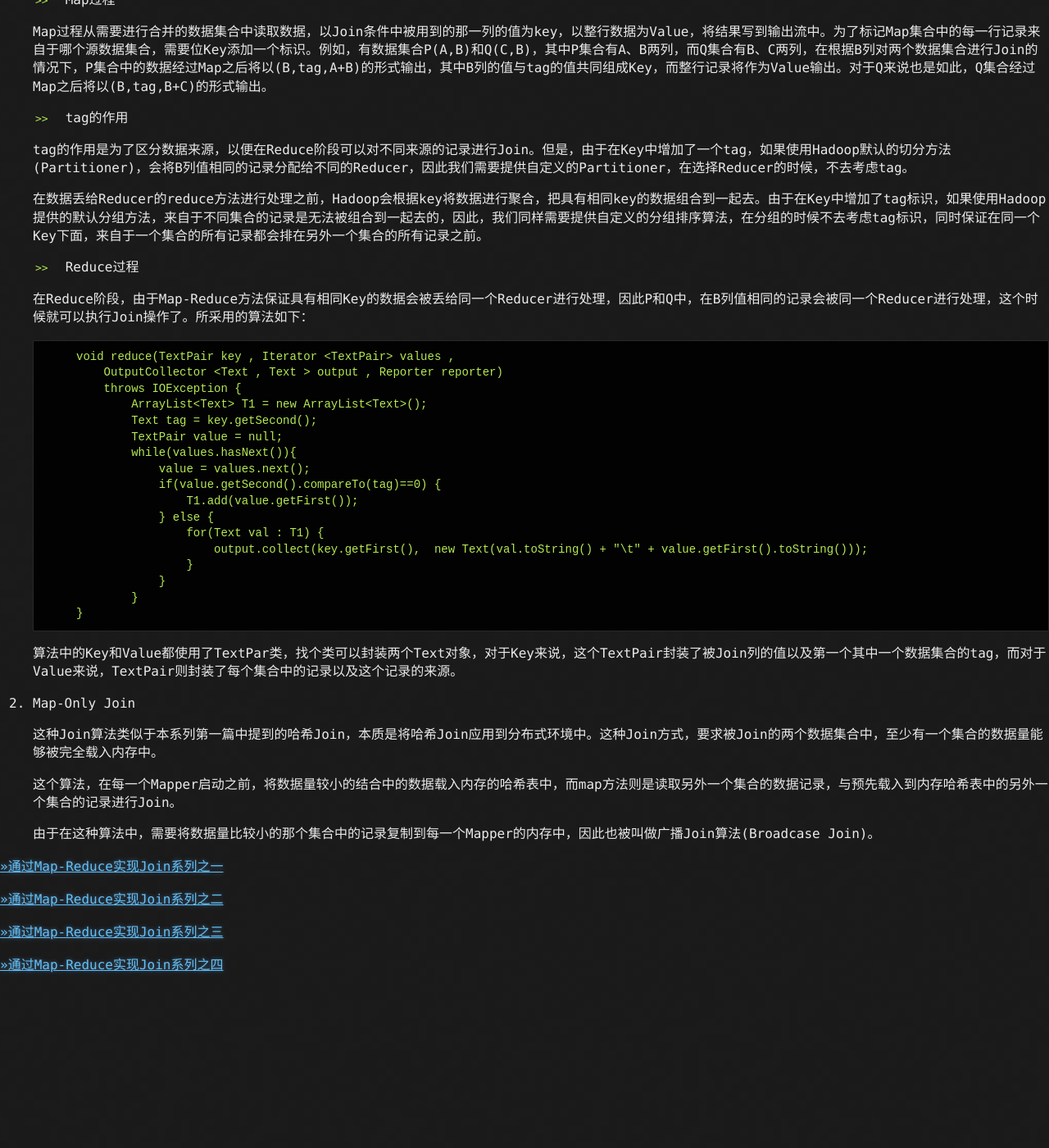
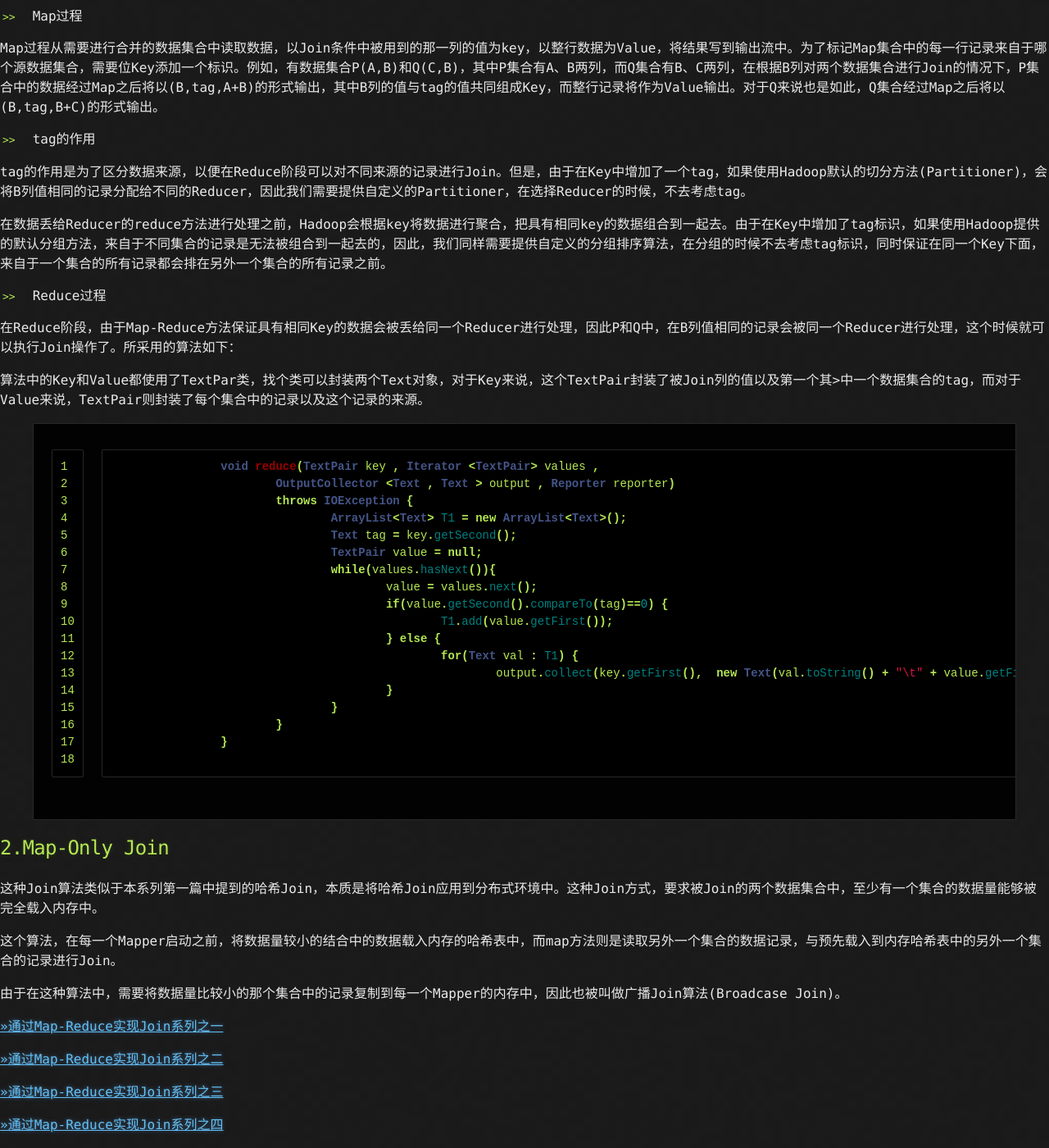
Before and after one commit to tianxiao-ma/tianxiao-ma.github.com, a Jekyll site: the page built from _posts/2013-01-19-mapred-join-2.md, in a window 1280 px wide and 1400 px high, scrolled down 786 px. Shown: the whole window at 82% size. Built offline with Jekyll 4.4.1, drawn with Linux system fonts in a browser that asks for light colours; Markdown is read by kramdown in place of the engine named in the settings; before the commit the page ends 1991 px from its top, so only the background shows below that; some of the changed text lies outside the part shown.

Commit message:
add code highlight

```diff
--- a/_config.yml
+++ b/_config.yml
@@ -2,3 +2,4 @@ permalink: /:year/:month/:title/
 markdown: rdiscount
 paginate: 5
 url: tianxiao.in
+pygments: true
--- a/_layouts/default.html
+++ b/_layouts/default.html
@@ -16,6 +19,7 @@
 <body>
   <h2 align="right"><a href="/">Home</h2>
   <div class="content" id="content" role="main">
+<div>
     {{ content }}
   </div><!-- .content -->
 </body>
--- a/_layouts/post.html
+++ b/_layouts/post.html
@@ -1,10 +1,13 @@
 ---
 layout: default
+pygments: true
 ---
-<div class="full">
+<!--<div class="full">-->
+<div>
   <h1 class="entry-title"><a href="{{ page.url }}" title="{{ page.title }}" rel="bookmark">{{ page.title }}</a></h1>
   <h2 class="byline date full-date publish-info" title="{{ page.date }}">{{ page.date | date_to_string }}</h2>
-  <div class="entry-content full-content">
+<!--  <div class="entry-content full-content">-->
+<div>
     {{ content }}
   </div>
 </div>
--- a/_posts/2013-01-19-mapred-join-2.md
+++ b/_posts/2013-01-19-mapred-join-2.md
@@ -8,51 +8,54 @@ published: true
 
 [在本系列的第一篇中](/2013/01/mapred-1/)，介绍了几种在数据库应用中常见的Join算法，本文将会介绍两种使用Map-Reduce实现对两个数据集合进行Join的算法，其中的一种会用到第一篇中提到的哈希Join算法。这里将这两种方法分别命名为Map-Reduce Join和Map-Only Join。
 
-1. Map-Reduce Join
+1.Map-Reduce Join
+--------------
 
-	这种Join方法，需要在hadoop上执行一个完整的Map-Reduce过程。下面的图说明了这个过程
+这种Join方法，需要在hadoop上执行一个完整的Map-Reduce过程。下面的图说明了这个过程
 
-	![mapred-img-3](/images/2013-01/hadoop-mapreduce/mapred-img-3.jpg)
+![mapred-img-3](/images/2013-01/hadoop-mapreduce/mapred-img-3.jpg)
+* Map过程
 
-	* Map过程
+Map过程从需要进行合并的数据集合中读取数据，以Join条件中被用到的那一列的值为key，以整行数据为Value，将结果写到输出流中。为了标记Map集合中的每一行记录来自于哪个源数据集合，需要位Key添加一个标识。例如，有数据集合P(A,B)和Q(C,B)，其中P集合有A、B两列，而Q集合有B、C两列，在根据B列对两个数据集合进行Join的情况下，P集合中的数据经过Map之后将以(B,tag,A+B)的形式输出，其中B列的值与tag的值共同组成Key，而整行记录将作为Value输出。对于Q来说也是如此，Q集合经过Map之后将以(B,tag,B+C)的形式输出。
+* tag的作用
 
-	Map过程从需要进行合并的数据集合中读取数据，以Join条件中被用到的那一列的值为key，以整行数据为Value，将结果写到输出流中。为了标记Map集合中的每一行记录来自于哪个源数据集合，需要位Key添加一个标识。例如，有数据集合P(A,B)和Q(C,B)，其中P集合有A、B两列，而Q集合有B、C两列，在根据B列对两个数据集合进行Join的情况下，P集合中的数据经过Map之后将以(B,tag,A+B)的形式输出，其中B列的值与tag的值共同组成Key，而整行记录将作为Value输出。对于Q来说也是如此，Q集合经过Map之后将以(B,tag,B+C)的形式输出。
-	* tag的作用
+tag的作用是为了区分数据来源，以便在Reduce阶段可以对不同来源的记录进行Join。但是，由于在Key中增加了一个tag，如果使用Hadoop默认的切分方法(Partitioner)，会将B列值相同的记录分配给不同的Reducer，因此我们需要提供自定义的Partitioner，在选择Reducer的时候，不去考虑tag。
 
-	tag的作用是为了区分数据来源，以便在Reduce阶段可以对不同来源的记录进行Join。但是，由于在Key中增加了一个tag，如果使用Hadoop默认的切分方法(Partitioner)，会将B列值相同的记录分配给不同的Reducer，因此我们需要提供自定义的Partitioner，在选择Reducer的时候，不去考虑tag。
+在数据丢给Reducer的reduce方法进行处理之前，Hadoop会根据key将数据进行聚合，把具有相同key的数据组合到一起去。由于在Key中增加了tag标识，如果使用Hadoop提供的默认分组方法，来自于不同集合的记录是无法被组合到一起去的，因此，我们同样需要提供自定义的分组排序算法，在分组的时候不去考虑tag标识，同时保证在同一个Key下面，来自于一个集合的所有记录都会排在另外一个集合的所有记录之前。
+* Reduce过程
 
-	在数据丢给Reducer的reduce方法进行处理之前，Hadoop会根据key将数据进行聚合，把具有相同key的数据组合到一起去。由于在Key中增加了tag标识，如果使用Hadoop提供的默认分组方法，来自于不同集合的记录是无法被组合到一起去的，因此，我们同样需要提供自定义的分组排序算法，在分组的时候不去考虑tag标识，同时保证在同一个Key下面，来自于一个集合的所有记录都会排在另外一个集合的所有记录之前。
-	* Reduce过程
+在Reduce阶段，由于Map-Reduce方法保证具有相同Key的数据会被丢给同一个Reducer进行处理，因此P和Q中，在B列值相同的记录会被同一个Reducer进行处理，这个时候就可以执行Join操作了。所采用的算法如下：
 
-	在Reduce阶段，由于Map-Reduce方法保证具有相同Key的数据会被丢给同一个Reducer进行处理，因此P和Q中，在B列值相同的记录会被同一个Reducer进行处理，这个时候就可以执行Join操作了。所采用的算法如下：
+算法中的Key和Value都使用了TextPar类，找个类可以封装两个Text对象，对于Key来说，这个TextPair封装了被Join列的值以及第一个其>中一个数据集合的tag，而对于Value来说，TextPair则封装了每个集合中的记录以及这个记录的来源。
 
-			void reduce(TextPair key , Iterator <TextPair> values ,
-				OutputCollector <Text , Text > output , Reporter reporter)
-				throws IOException {
-					ArrayList<Text> T1 = new ArrayList<Text>();
-					Text tag = key.getSecond();
-					TextPair value = null;
-					while(values.hasNext()){
-						value = values.next();
-						if(value.getSecond().compareTo(tag)==0) {
-							T1.add(value.getFirst());
-						} else {
-							for(Text val : T1) {
-								output.collect(key.getFirst(),  new Text(val.toString() + "\t" + value.getFirst().toString()));
-							}
-						}
+		{% highlight java linenos %}
+		void reduce(TextPair key , Iterator <TextPair> values ,
+			OutputCollector <Text , Text > output , Reporter reporter)
+			throws IOException {
+				ArrayList<Text> T1 = new ArrayList<Text>();
+				Text tag = key.getSecond();
+				TextPair value = null;
+				while(values.hasNext()){
+					value = values.next();
+					if(value.getSecond().compareTo(tag)==0) {
+						T1.add(value.getFirst());
+					} else {
+						for(Text val : T1) {
+							output.collect(key.getFirst(),  new Text(val.toString() + "\t" + value.getFirst().toString()));
 					}
+				}
 			}
+		}
+		{% endhighlight %}
 
-	算法中的Key和Value都使用了TextPar类，找个类可以封装两个Text对象，对于Key来说，这个TextPair封装了被Join列的值以及第一个其中一个数据集合的tag，而对于Value来说，TextPair则封装了每个集合中的记录以及这个记录的来源。
+2.Map-Only Join
+----------------
 
-2. Map-Only Join
+这种Join算法类似于本系列第一篇中提到的哈希Join，本质是将哈希Join应用到分布式环境中。这种Join方式，要求被Join的两个数据集合中，至少有一个集合的数据量能够被完全载入内存中。
 
-	这种Join算法类似于本系列第一篇中提到的哈希Join，本质是将哈希Join应用到分布式环境中。这种Join方式，要求被Join的两个数据集合中，至少有一个集合的数据量能够被完全载入内存中。
+这个算法，在每一个Mapper启动之前，将数据量较小的结合中的数据载入内存的哈希表中，而map方法则是读取另外一个集合的数据记录，与预先载入到内存哈希表中的另外一个集合的记录进行Join。
 
-	这个算法，在每一个Mapper启动之前，将数据量较小的结合中的数据载入内存的哈希表中，而map方法则是读取另外一个集合的数据记录，与预先载入到内存哈希表中的另外一个集合的记录进行Join。
-
-	由于在这种算法中，需要将数据量比较小的那个集合中的记录复制到每一个Mapper的内存中，因此也被叫做广播Join算法(Broadcase Join)。
+由于在这种算法中，需要将数据量比较小的那个集合中的记录复制到每一个Mapper的内存中，因此也被叫做广播Join算法(Broadcase Join)。
 
 [>>通过Map-Reduce实现Join系列之一](/2013/01/mapred-1/)
 
```
Also changed, not shown: other parts of _layouts/default.html (+3 -0 lines).
